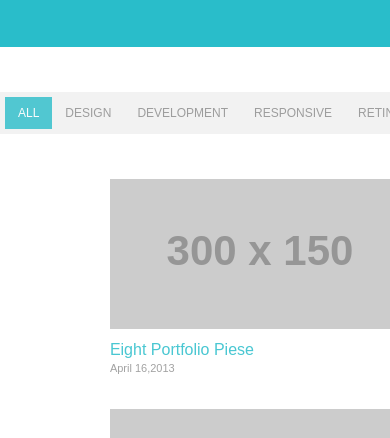
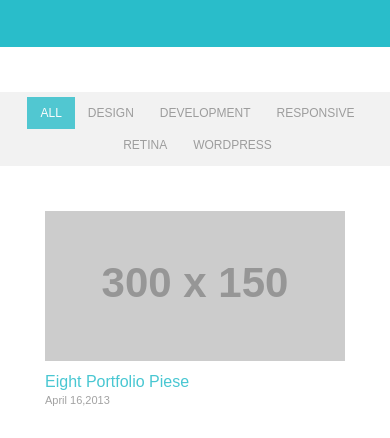
Before and after one commit to vital0056/task-3, a plain HTML site: page index.html in a window 390 px wide. Shown: the part 364-802 px from the top of the page. Drawn offline with Linux system fonts and the light colour scheme; placeholder pictures from the web are drawn by us.

Commit message:
Change lists

```diff
--- a/css/style.css
+++ b/css/style.css
@@ -380,7 +380,6 @@ form a[type="button"] {
 	}
 
 	.main_items {
-		/*display: flex;*/
 		flex-flow: row wrap;
 		justify-content: center;
 	}
@@ -414,15 +413,15 @@ form a[type="button"] {
 		}
 		figure.items {
 			margin: 0px 0px 35px !important;
+			justify-content: center;
 		}
-		.head_nav ul{
+		.head_nav ul,.nav_main ul {
 			-webkit-flex-wrap: wrap;
 			-moz-flex-wrap: wrap;
 			-ms-flex-wrap: wrap;
 			-o-flex-wrap: wrap;
 			flex-wrap: wrap;
-			/*text-align: center;*/
 			justify-content: center;
-			/*flex-direction: column;*/
 		}
+
 }
```
